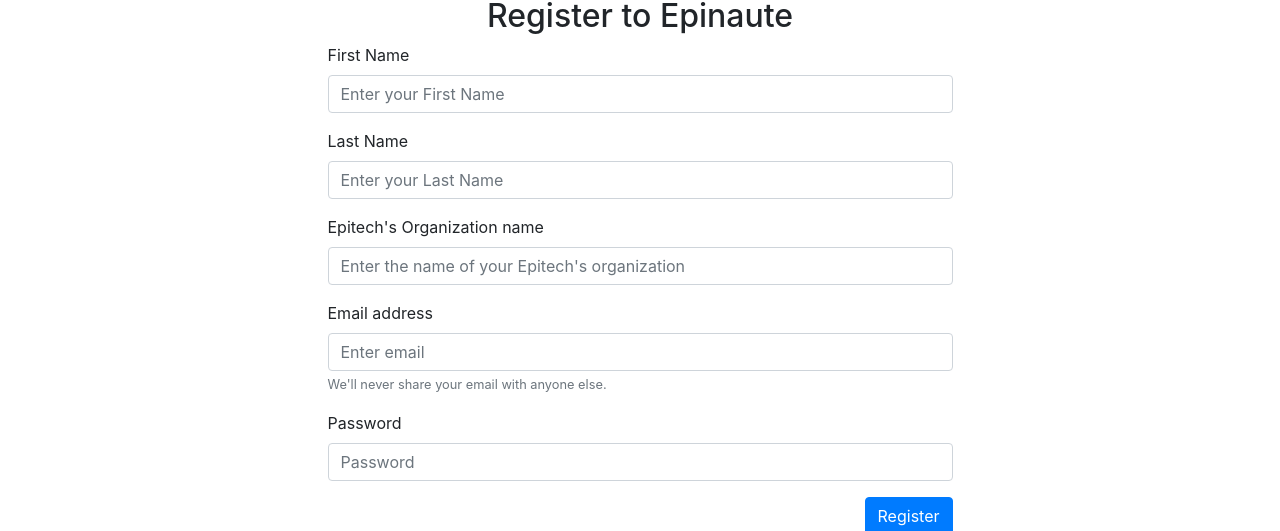
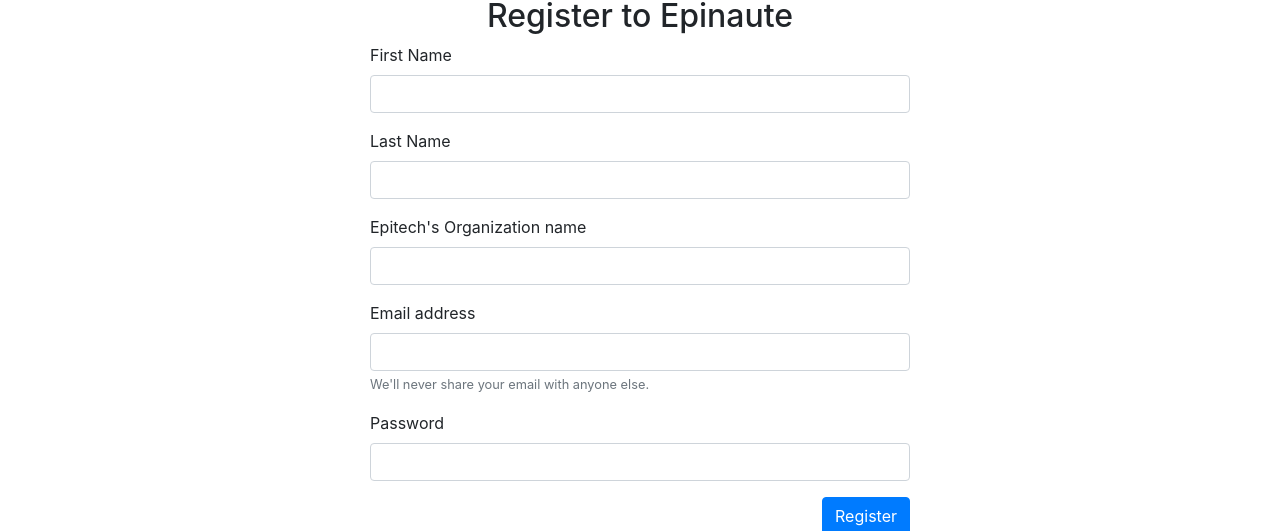
Before and after one commit to AnthoniMarie/epinaute, a React (Create React App) app in the folder frontend/: page /register in a window 1280 px wide. Shown: the part 406-937 px from the top of the page. Built offline with nearby package versions, Linux system fonts and the light colour scheme.

Commit message:
[ADD] - Rebuilded registration form, now working with our API

```diff
--- a/frontend/src/components/RegisterZone.js
+++ b/frontend/src/components/RegisterZone.js
@@ -1,129 +1,123 @@
-import React, { useState, Component } from "react";
-import { Form, Button } from "react-bootstrap";
-import axios from "axios";
+import React from "react";
+import { Alert } from "react-bootstrap";
+class RegisterZone extends React.Component {
+  constructor(props) {
+    super(props);
+    this.state = { showSuccessAlert: false };
+    this.state = { showAlreadyExistAlert: false };
+    this.state = { firstName: "" };
+    this.state = { lastName: "" };
+    this.state = { organization: "" };
+    this.state = { email: "" };
+    this.state = { password: "" };
 
-function RegisterZone(props) {
-  const [state, setState] = useState({
-    firstName: "",
-    lastName: "",
-    organization: "",
-    email: "",
-    password: "",
-    //confirmPassword: "",
-    successMessage: null,
+    this.handleSubmit = this.handleSubmit.bind(this);
+  }
+
+  handleChange = (event) => {
+    this.setState({ [event.target.name]: event.target.value });
+  };
+
+  handleSubmit = (event) => {
+    let currentComponent = this;
+    // alert("Registered user: " + this.state);
+
+    fetch("http://127.0.0.1:2442/user/register", {
+      method: "POST",
+      //mode: 'no-cors',
+      headers: {
+        Accept: "application/json, text/plain, */*",
+        "Content-Type": "application/json",
+      },
+      body: JSON.stringify({
+        firstName: this.state.firstName,
+        lastName: this.state.lastName,
+        organization: this.state.organization,
+        email: this.state.email,
+        password: this.state.password,
+      }),
+    }).then(function (response) {
+      if (response.status == 200) {
+        currentComponent.setState({
+          showSuccessAlert: true,
         });
-  const handleChange = (e) => {
-    const { id, value } = e.target;
-    setState((prevState) => ({
-      ...prevState,
-      [id]: value,
-    }));
+        return response.json();
+      }
+      else if (response.status == 409) {
+        console.log("the user is already in our database");
+        currentComponent.setState({
+          showAlreadyExistAlert: true,
+        });
+      }
+      else if (response.status == 400)
+        alert("Veuillez remplir tous les champs.");
+      else console.log("an error occured :(");
+    });
+
+    event.preventDefault();
   };
-  const pushDataToBackend = () => {
-    if (state.email.length && state.password.length) {
-      props.showError(null);
-      const payload = {
-        email: state.email,
-        password: state.password,
-      };
-      axios
-        .post("127.0.0.1:2442" + "/register", payload)
-        .then(function (response) {
-          if (response.status === 200) {
-            setState((prevState) => ({
-              ...prevState,
-              successMessage:
-                "Your Epinaute account has been created, redirecting you to the homepage of the website",
-            }));
-            localStorage.setItem("token_there", response.data.token);
-            redirectToHome();
-            props.showError(null);
-          } else {
-            alert("An error occured");
-            props.showError("An error occured");
-          }
-        })
-        .catch(function (error) {
-          console.log(error);
-        });
-    } else {
-      props.showError("Please enter valid username and/or password");
-    }
-  };
-  const redirectToHome = () => {
-    props.updateTitle("Epinaute - Home");
-    props.history.push("/");
-  };
-  const redirectToLogin = () => {
-    props.updateTitle("Epinaute - Login");
-    props.history.push("/login");
-  };
-  const submitLastCheck = (e) => {
-    e.preventDefault();
-    if (state.password === state.confirmPassword) {
-      pushDataToBackend();
-    } else {
-      props.showError("Your passwords are differents, please check them");
-    }
-  };
+
+  render() {
     return (
       <>
+      <div className="container">
         <div className="text-center">
           <h2>Register to Epinaute</h2>
+          {this.state.showSuccessAlert && (
+          <Alert variant="success">
+            <Alert.Heading>Registered successfully.</Alert.Heading>
+            <p>Thank you ! You registreation has been approved and complete :)</p>
+          </Alert>
+        )}
+
+          {this.state.showAlreadyExistAlert && (
+          <Alert variant="danger">
+            <Alert.Heading>An error occured.</Alert.Heading>
+            <p>This user is already registered in our database :/</p>
+          </Alert>
+        )}
         </div>
         <div className="row d-flex justify-content-center">
           <div className="col-md-6 m-auto">
-          <form>
+            <form onSubmit={this.handleSubmit}>
               <div className="form-group">
                 <label htmlFor="text">First Name</label>
                 <input
                   type="text"
+                  className="form-control"
+                  value={this.state.value}
                   name="firstName"
-                className="form-control"
-                id="firstName"
-                aria-describedby="firstNameHelp"
-                placeholder="Enter your First Name"
-                value={state.firstName}
-                onChange={handleChange}
+                  onChange={this.handleChange}
                 />
               </div>
               <div className="form-group">
                 <label htmlFor="text">Last Name</label>
                 <input
                   type="text"
+                  className="form-control"
+                  value={this.state.value}
                   name="lastName"
-                className="form-control"
-                id="lastName"
-                aria-describedby="lastNameHelp"
-                placeholder="Enter your Last Name"
-                value={state.lastName}
-                onChange={handleChange}
+                  onChange={this.handleChange}
                 />
               </div>
               <div className="form-group">
                 <label htmlFor="text">Epitech's Organization name</label>
                 <input
                   type="text"
+                  className="form-control"
+                  value={this.state.value}
                   name="organization"
-                className="form-control"
-                id="organization"
-                aria-describedby="organizationHelp"
-                placeholder="Enter the name of your Epitech's organization"
-                value={state.organization}
-                onChange={handleChange}
+                  onChange={this.handleChange}
                 />
               </div>
               <div className="form-group">
                 <label htmlFor="email">Email address</label>
                 <input
-                type="email"
+                  type="text"
+                  className="form-control"
+                  value={this.state.value}
                   name="email"
-                className="form-control"
-                id="email"
-                aria-describedby="emailHelp"
-                placeholder="Enter email"
-                value={state.email}
-                onChange={handleChange}
+                  onChange={this.handleChange}
                 />
                 <small id="emailHelp" className="form-text text-muted">
                   We'll never share your email with anyone else.
@@ -132,46 +126,23 @@
               <div className="form-group">
                 <label htmlFor="password">Password</label>
                 <input
-                type="password"
+                  type="text"
+                  className="form-control"
+                  value={this.state.value}
                   name="password"
-                className="form-control"
-                id="password"
-                placeholder="Password"
-                value={state.password}
-                onChange={handleChange}
+                  onChange={this.handleChange}
                 />
               </div>
-            {/* <div className="form-group">
-                  <label htmlFor="confirmpassword">Password</label>
-                  <input
-                    type="password"
-                    name="password2"
-                    className="form-control"
-                    id="confirmpassword"
-                    placeholder="Password Again"
-                    value={state.confirmPassword}
-                    onChange={handleChange}
-                  />
-                </div> */}
-            {/* <div className="form-check">
-                  <input
-                    type="checkbox"
-                    name="checkbox"
-                    className="form-check-input"
-                    id="remember"
-                  />
-                  <label className="form-check-label" htmlFor="remember">
-                    I accept terms and conditions
-                  </label>
-                </div> */}
               <button type="submit" className="btn btn-primary float-right">
                 Register
               </button>
             </form>
           </div>
         </div>
+        </div>
       </>
     );
   }
+}
 
 export default RegisterZone;
```
Lines whose indentation alone changed are shown as unchanged.
